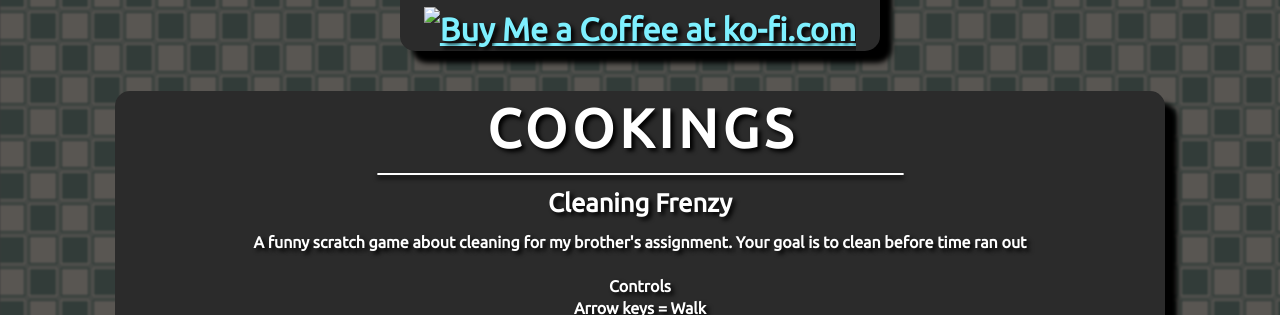
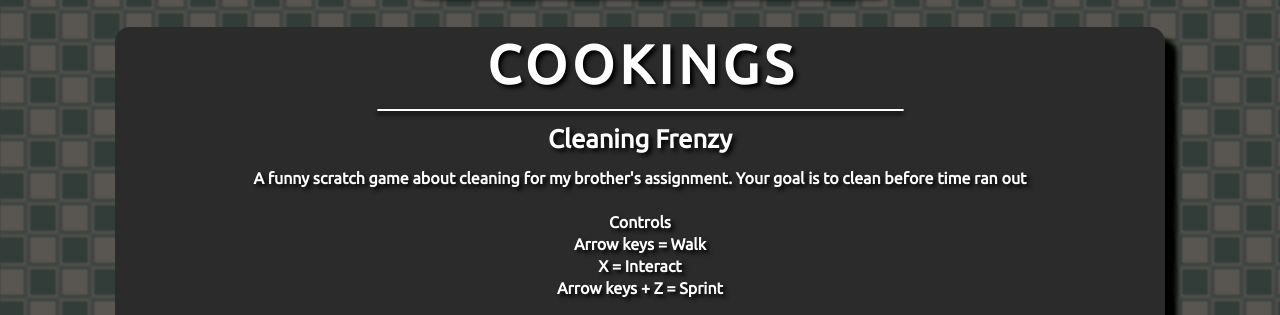
Before and after one commit to zPryto/zPryto.github.io, a plain HTML site: page index.html in a window 1280 px wide. Shown: the part 785-1100 px from the top of the page. Drawn offline with Linux system fonts and the light colour scheme.

Commit message:
Update index.html

```diff
--- a/index.html
+++ b/index.html
@@ -47,7 +47,7 @@
         <div style="margin-top: 10px; margin-bottom: 10px;"></div>
         <!--  -->
         <div style="margin-top: 20px; margin-bottom: 20px;"></div>
-        <a class="pbutton" href='https://ko-fi.com/pryto' target='_blank'><img height='36' style='border:0px;height:36px;' src='https://cdn.ko-fi.com/cdn/kofi3.png?v=3' alt='Buy Me a Coffee at ko-fi.com' /></a>
+        <!-- <a class="pbutton" href='https://ko-fi.com/pryto' target='_blank'><img height='36' style='border:0px;height:36px;' src='https://cdn.ko-fi.com/cdn/kofi3.png?v=3' alt='Buy Me a Coffee at ko-fi.com' /></a> -->
     </div>
 
     <div style="margin-top: 5vh; margin-bottom: 10px;"></div>
```
